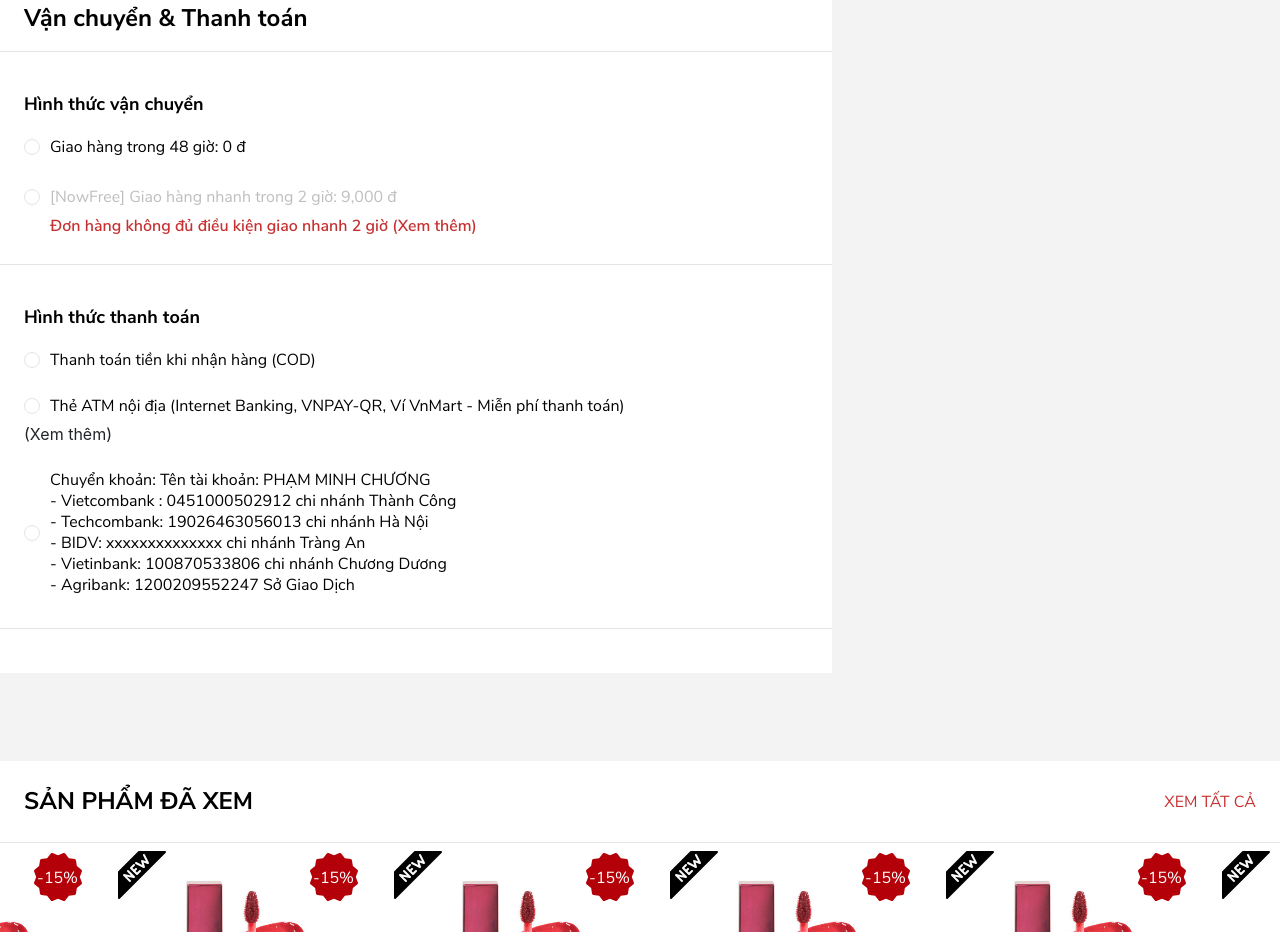
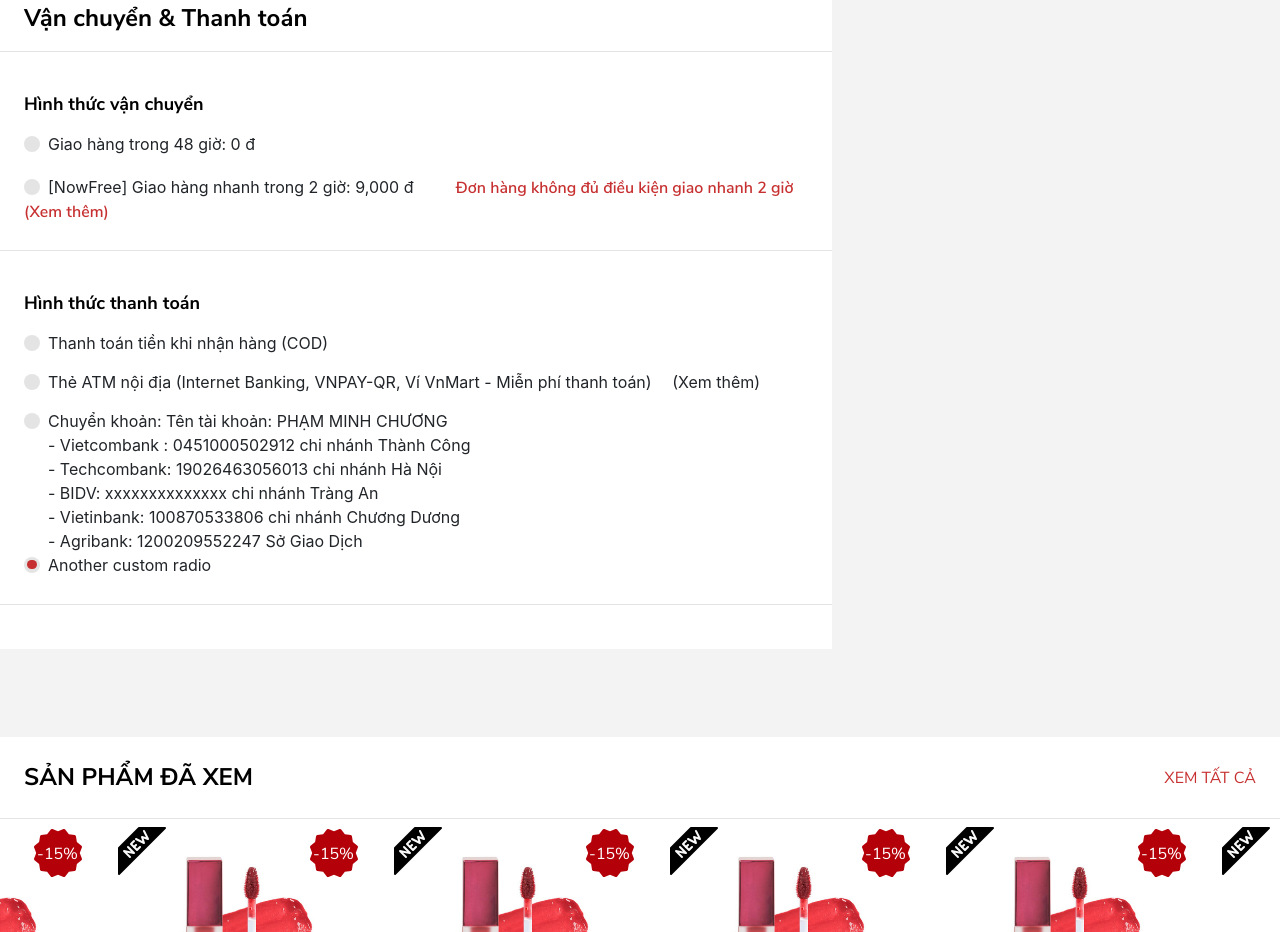
Before and after one commit to cuongnqJVB/demo-homepage, a React (Create React App) app: page /order-process in a window 1280 px wide. Shown: the part 1400-2332 px from the top of the page. Built offline with nearby package versions, Linux system fonts and the light colour scheme.

Commit message:
code: recustom radio button

```diff
--- a/src/components/Radio/index.js
+++ b/src/components/Radio/index.js
@@ -3,13 +3,19 @@ import "../../sass/global/components/_component.radio.scss";
 
 class Radio extends Component {
     render() {
-        const { id, name, value, text, className, onClick } = this.props;
+        const { id, name, value, text, className } = this.props;
         return (
-            <div className={`ccs-radio-cpn ${className}`}>
-                <div className="ccs-radio-btn" onClick={onClick}>
-                    <input type="radio" id={id} name={name} value={value} class="ccs-radio-custom" />
-                    <label for={id} class="ccs-radio-custom-label">{text}</label>
-                </div>
+            // <div className={`ccs-radio-cpn ${className}`}>
+            //     <div className="ccs-radio-btn" onClick={onClick}>
+            //         <input type="radio" id={id} name={name} value={value} class="ccs-radio-custom" />
+            //         <label for={id} class="ccs-radio-custom-label">{text}</label>
+            //     </div>
+            // </div>
+            <div className={`custom-control custom-radio custom-control-inline ${className}`}>
+                <input type="radio" class="custom-control-input" name={name} id={id} />
+                <label class="custom-control-label" for={id}>
+                    {text}
+                </label>
             </div>
         );
     }
--- a/src/pages/Order/OrderProcessing/index.js
+++ b/src/pages/Order/OrderProcessing/index.js
@@ -7,6 +7,7 @@ import Input from "../../../components/Input";
 import Radio from "../../../components/Radio";
 import SelectBox from "../../../components/SelectBox";
 import Textarea from "../../../components/Textarea";
+import InputGroup from 'react-bootstrap/InputGroup';
 import "./style.scss";
 
 const OrderProcessing = () => {
@@ -205,10 +206,11 @@ const OrderProcessing = () => {
                                 id="option3"
                                 name="radioPayment"
                                 className={`option_item_radio3 ${classActive}`}
-                                onClick={() => {
-                                    setClassActive("ccs-radio-align-items");
-                                }}
                             />
+                        </div>
+                        <div class="custom-control custom-radio custom-control-inline">
+                            <input type="radio" class="custom-control-input" name="customRadio" id="customRadio2" checked />
+                            <label class="custom-control-label" for="customRadio2">Another custom radio</label>
                         </div>
                     </div>
                 </div>
--- a/src/pages/Order/OrderProcessing/style.scss
+++ b/src/pages/Order/OrderProcessing/style.scss
@@ -275,8 +275,7 @@
                         margin-top: 19px;
                     }
                     .option_item_radio3 {
-                        .ccs-radio-custom-label {
-                            // align-items: unset;
+                        .custom-control-label {
                             white-space: pre-line;
                         }
                     }
--- a/src/sass/global/components/_component.radio.scss
+++ b/src/sass/global/components/_component.radio.scss
@@ -1,68 +1,101 @@
-.ccs-radio-cpn {
-    .ccs-radio-btn {
-        padding: 5px 0;
+// .ccs-radio-cpn {
+//     .ccs-radio-btn {
+//         padding: 5px 0;
+//     }
+//     .ccs-radio-custom {
+//         opacity: 0;
+//         position: absolute;
+//     }
+//     .ccs-radio-custom-label {
+//         position: relative;
+//         // display: inline-block;
+//         display: flex;
+//         align-items: center;
+//         cursor: pointer;
+//         margin: 0;
+//         font-family: NunitoSansRegular;
+//         font-size: 16px;
+//         line-height: 21px;
+//         color: #000000;
+//     }
+//     .ccs-radio-custom + .ccs-radio-custom-label:before {
+//         content: '';
+//         border: 1px solid #e5e4e4;
+//         display: inline-block;
+//         vertical-align: middle;
+//         width: 16px;
+//         height: 16px;
+//         // padding: 2px;
+//         margin-right: 10px;
+//         border-radius: 50%;
+//     }
+//     .ccs-radio-custom:checked + .ccs-radio-custom-label:after {
+//         content: '';
+//         width: 10px;
+//         height: 10px;
+//         display: block;
+//         position: absolute;
+//         top: calc(50% - 5px) !important;
+//         left: 3px;
+//         // padding: 5px;
+//         //  background:#009966;
+//         background: #c73030;
+//         border-radius: 50%;
+//     }
+//     .ccs-radio-custom:checked + .ccs-radio-custom-label:before {
+//         -webkit-transition: all 0.3s ease;
+//         transition: all 0.3s ease;
+//     }
+// }
+
+// .ccs-radio-disable {
+//     .ccs-radio-btn {
+//     }
+//     .ccs-radio-custom-label {
+//         color: #bebebe;
+//     }
+//     .ccs-radio-custom:checked + .ccs-radio-custom-label:after {
+//         background: #e5e4e4;
+//     }
+// }
+
+// .ccs-radio-align-items {
+//     .ccs-radio-custom-label {
+//         &::after {
+//             top: 0 !important;
+//         }
+//     }
+// }
+
+.custom-control {
+    > input {
+        &:checked + .custom-control-label:after {
+            background: #c73030;
+        }
+        &:focus ~ .custom-control-label::before {
+            // box-shadow: none;
+            // box-shadow: 0px 3px 6px #e5e4e4;
+            // -moz-box-shadow: 0px 3px 6px #e5e4e4;
+            // -webkit-box-shadow: 0px 3px 6px #e5e4e4;
+        }
     }
-    .ccs-radio-custom {
-        opacity: 0;
-        position: absolute;
-    }
-    .ccs-radio-custom-label {
-        position: relative;
-        // display: inline-block;
-        display: flex;
-        align-items: center;
-        cursor: pointer;
-        margin: 0;
-        font-family: NunitoSansRegular;
-        font-size: 16px;
-        line-height: 21px;
-        color: #000000;
-    }
-    .ccs-radio-custom + .ccs-radio-custom-label:before {
-        content: '';
-        border: 1px solid #e5e4e4;
-        display: inline-block;
-        vertical-align: middle;
-        width: 16px;
-        height: 16px;
-        // padding: 2px;
-        margin-right: 10px;
-        border-radius: 50%;
-    }
-    .ccs-radio-custom:checked + .ccs-radio-custom-label:after {
-        content: '';
-        width: 10px;
-        height: 10px;
-        display: block;
-        position: absolute;
-        top: calc(50% - 5px) !important;
-        left: 3px;
-        // padding: 5px;
-        //  background:#009966;
-        background: #c73030;
-        border-radius: 50%;
-    }
-    .ccs-radio-custom:checked + .ccs-radio-custom-label:before {
-        -webkit-transition: all 0.3s ease;
-        transition: all 0.3s ease;
-    }
-}
 
-.ccs-radio-disable {
-    .ccs-radio-btn {
-    }
-    .ccs-radio-custom-label {
-        color: #bebebe;
-    }
-    .ccs-radio-custom:checked + .ccs-radio-custom-label:after {
-        background: #e5e4e4;
-    }
-}
-
-.ccs-radio-align-items {
-    .ccs-radio-custom-label {
-        &::after {
-            top: 0 !important;
+    .custom-control-label {
+        &:before {
+            border-color: #e5e4e4 !important;
+            background-color: #e5e4e4 !important;
+            outline: none;
+            border: none;
+            box-shadow: none;
+        }
+        &:after {
+            top: 0.45rem;
+            left: -1.3rem;
+            width: 0.6rem;
+            height: 0.6rem;
+            border-radius: 50%;
+            background: transparent;
+            background-image: none !important;
         }
     }
 }
```
